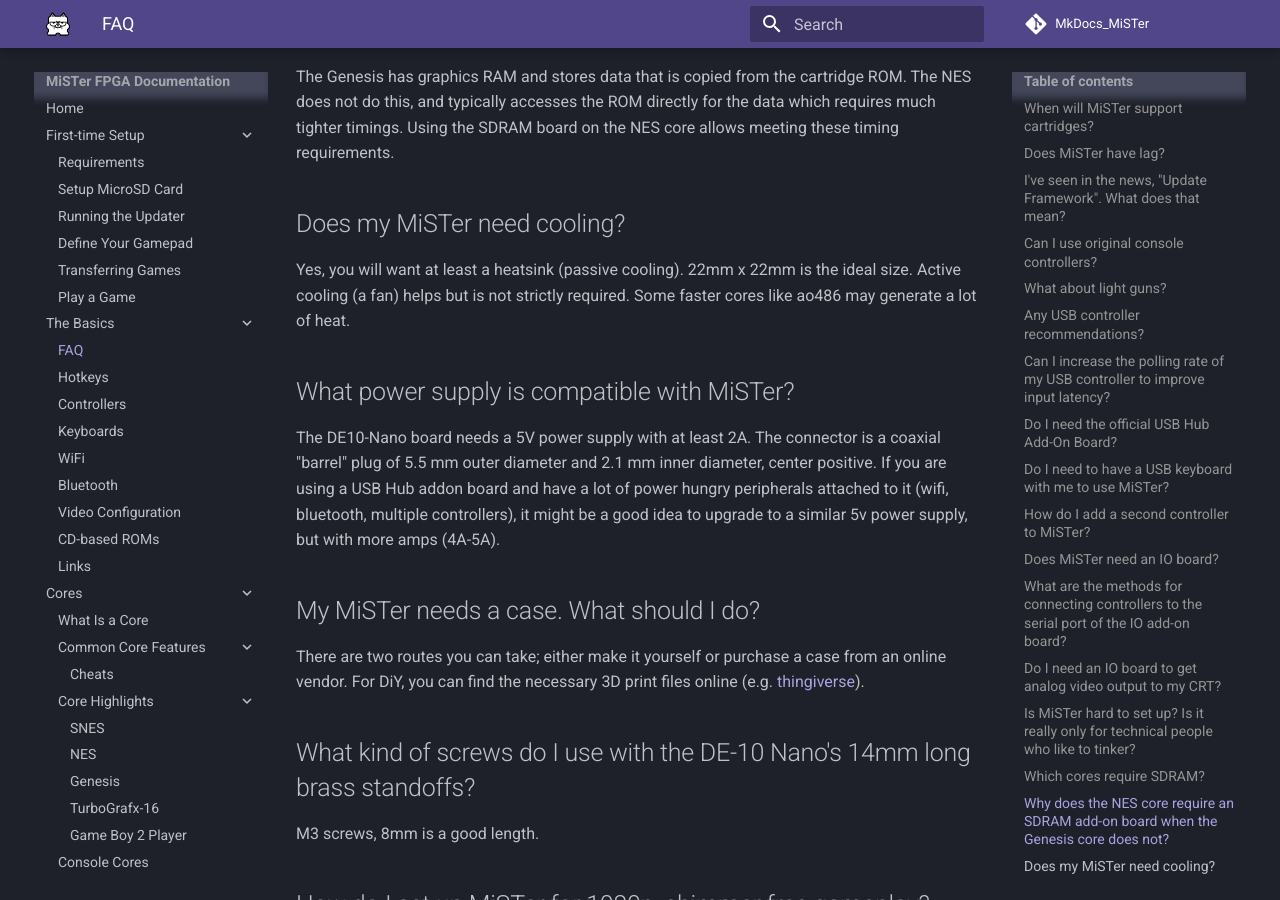
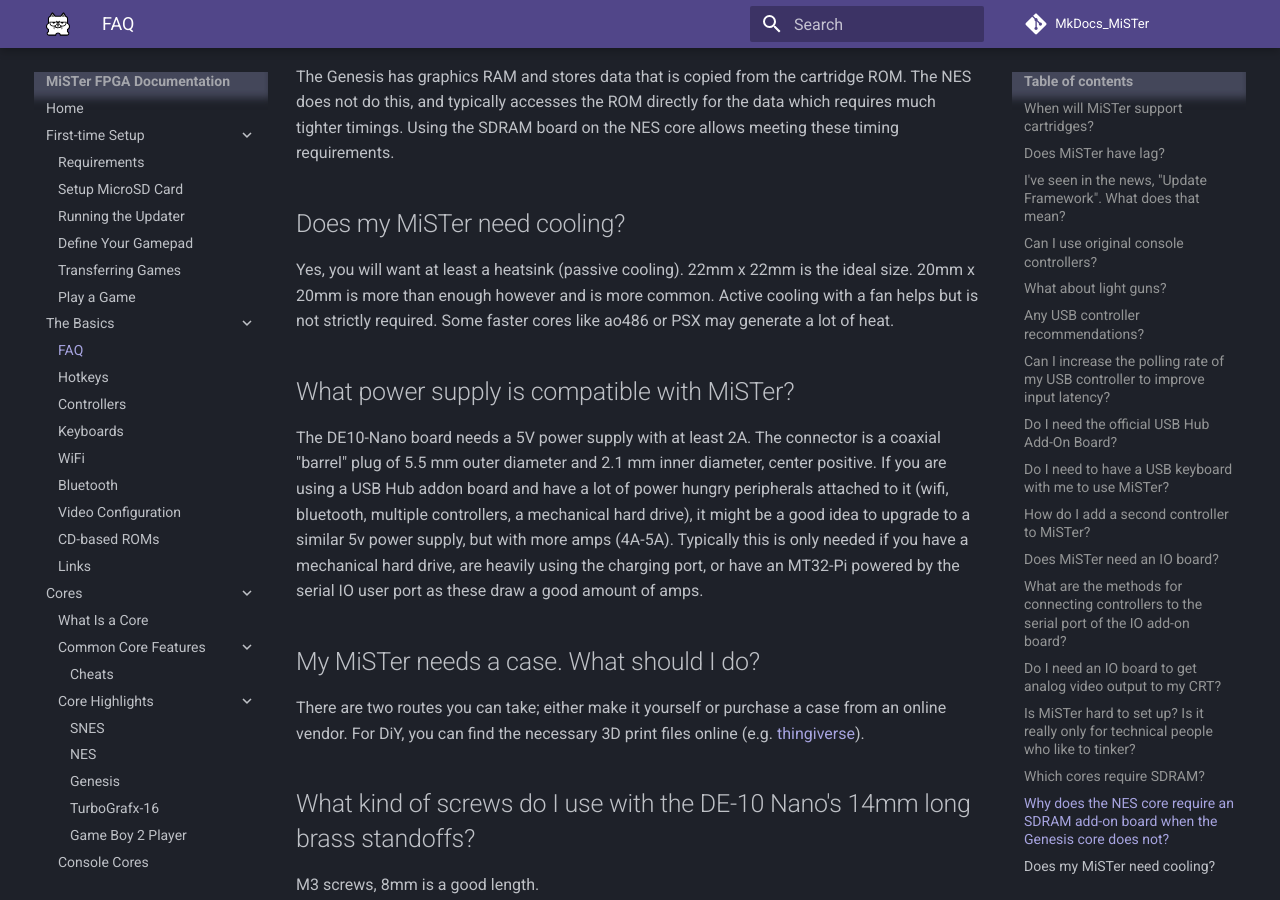
Before and after one commit to MiSTer-devel/MkDocs_MiSTer, an MkDocs documentation site: the page built from docs/basics/faq.md, in a window 1280 px wide and 900 px high, scrolled down 3401 px. Built offline with MkDocs 1.6.1 and Material for MkDocs 9.7.7, drawn with Linux system fonts in a browser that asks for light colours; comment, search, counter and statistics services are not loaded.

Commit message:
Cooling and power caveats added

```diff
--- a/docs/basics/faq.md
+++ b/docs/basics/faq.md
@@ -67,10 +67,10 @@
 The Genesis has graphics RAM and stores data that is copied from the cartridge ROM. The NES does not do this, and typically accesses the ROM directly for the data which requires much tighter timings. Using the SDRAM board on the NES core allows meeting these timing requirements.
 
 ## Does my MiSTer need cooling?
-Yes, you will want at least a heatsink (passive cooling). 22mm x 22mm is the ideal size. Active cooling (a fan) helps but is not strictly required. Some faster cores like ao486 may generate a lot of heat.
+Yes, you will want at least a heatsink (passive cooling). 22mm x 22mm is the ideal size. 20mm x 20mm is more than enough however and is more common. Active cooling with a fan helps but is not strictly required. Some faster cores like ao486 or PSX may generate a lot of heat.
 
 ## What power supply is compatible with MiSTer?
-The DE10-Nano board needs a 5V power supply with at least 2A. The connector is a coaxial "barrel" plug of 5.5 mm outer diameter and 2.1 mm inner diameter, center positive. If you are using a USB Hub addon board and have a lot of power hungry peripherals attached to it (wifi, bluetooth, multiple controllers), it might be a good idea to upgrade to a similar 5v power supply, but with more amps (4A-5A).
+The DE10-Nano board needs a 5V power supply with at least 2A. The connector is a coaxial "barrel" plug of 5.5 mm outer diameter and 2.1 mm inner diameter, center positive. If you are using a USB Hub addon board and have a lot of power hungry peripherals attached to it (wifi, bluetooth, multiple controllers, a mechanical hard drive), it might be a good idea to upgrade to a similar 5v power supply, but with more amps (4A-5A). Typically this is only needed if you have a mechanical hard drive, are heavily using the charging port, or have an MT32-Pi powered by the serial IO user port as these draw a good amount of amps.
 
 ## My MiSTer needs a case. What should I do?
 There are two routes you can take; either make it yourself or purchase a case from an online vendor. For DiY, you can find the necessary 3D print files online (e.g. [thingiverse](https://www.thingiverse.com/search?q=mister+fpga){target=_blank}).
```
